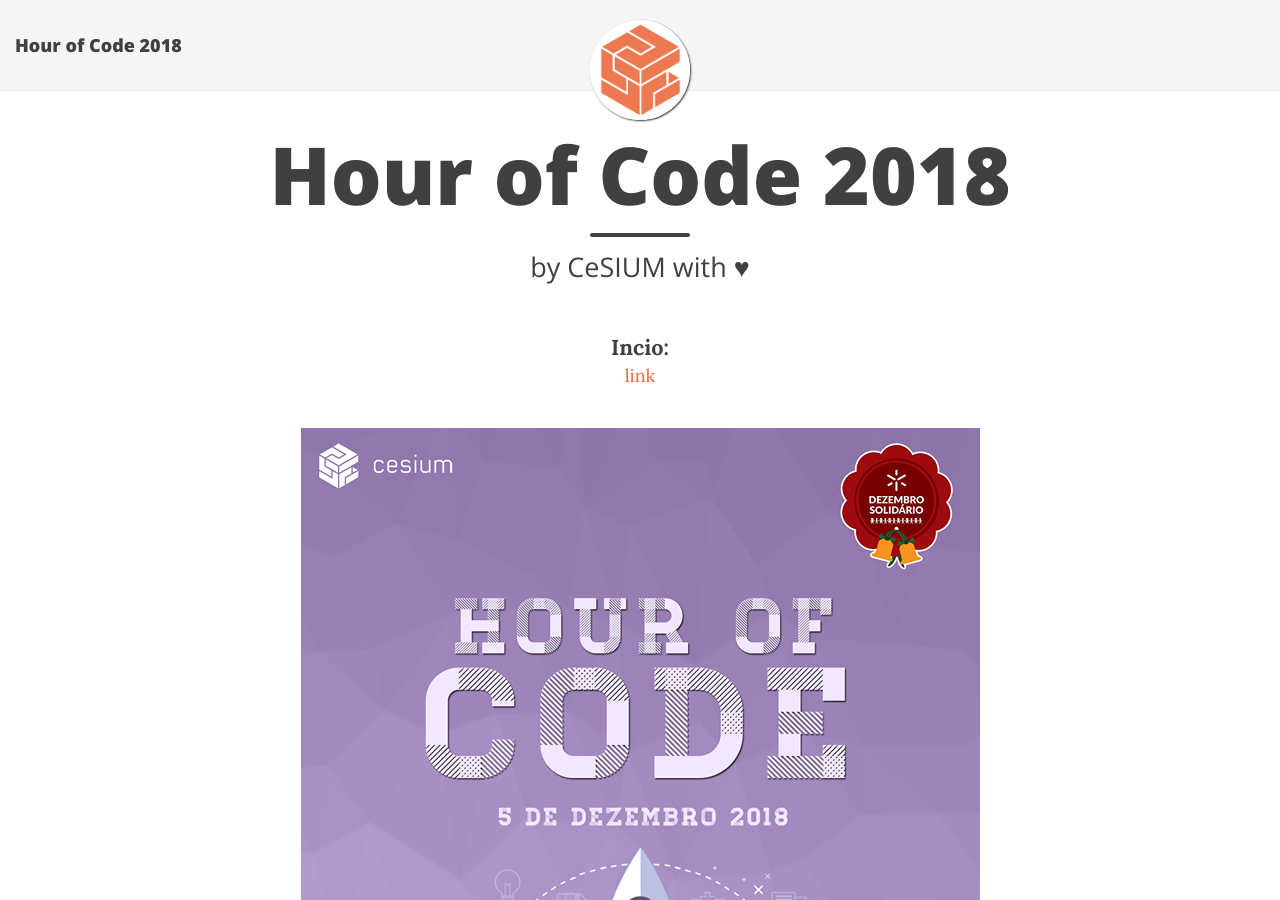
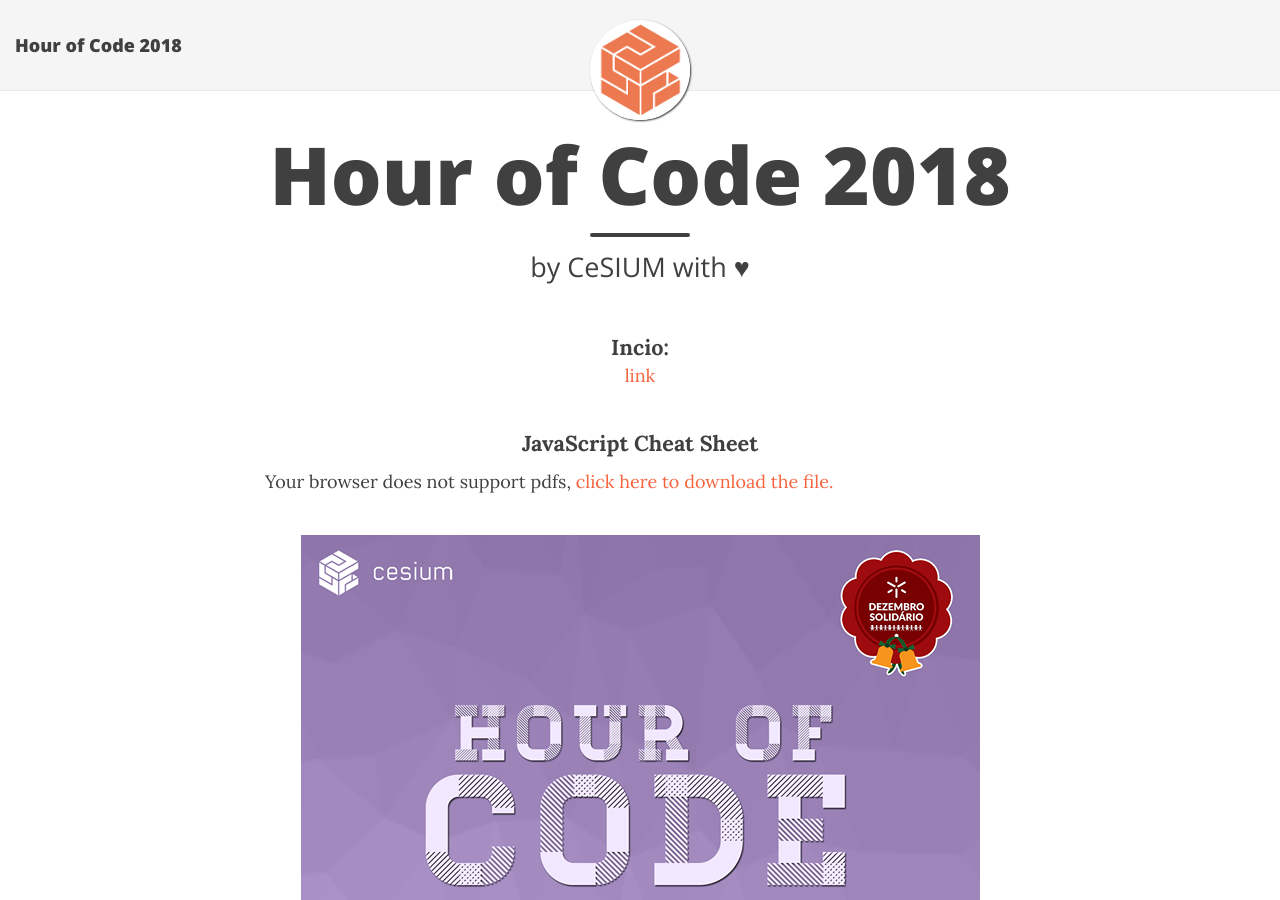
Before and after one commit to mickaelbrandao/CodeWeek2018, a Jekyll site: the page built from index.html, in a window 1280 px wide and 900 px high. Built offline with Jekyll 4.4.1, drawn with Linux system fonts in a browser that asks for light colours; nearby versions of some CDN libraries; the list of posts is cut into pages by our own code.

Commit message:
Add cheat sheet

```diff
--- a/index.html
+++ b/index.html
@@ -12,8 +12,19 @@
         <br>
         <a href="link 1"> link </a>
 
+
+
     </center>
 </div>
 
+<div style="margin-bottom: 40px; margin-top: 30px;">
+    <div style="margin-bottom: 10px; margin-top: 30px;">
+        <center><big><b>JavaScript Cheat Sheet</b></big></center>
+    </div>
+    <object width="100%" height="auto" data="js_cheat_sheet.pdf" type="application/pdf">
+        Your browser does not support pdfs, <a href="js_cheat_sheet.pdf">click here to
+        download the file.</a>
+    </object>
+</div>
 
 <img style="display:block; margin:auto;" src="{{ site.baseurl }}/img/hour_of_code_poster.png">
```
Also changed, not shown: 1 other file.
